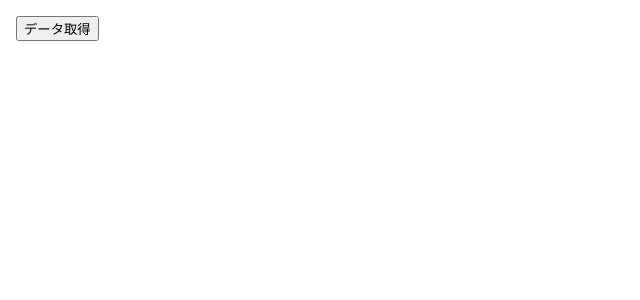
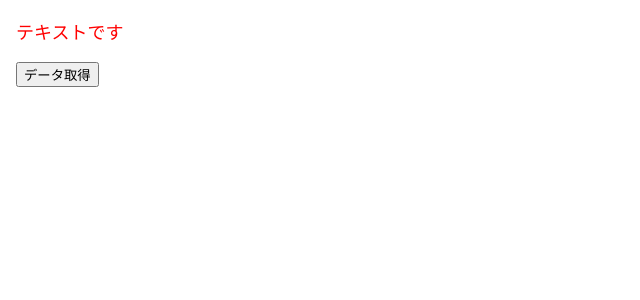
Before and after one commit to tackernao0522/jk-react-typescript-practical, a React (Create React App) app: page / in a window 1280 px wide. Shown: the top 300 px of the page, without its empty margins (0-640 px from the left). Built offline with nearby package versions, Linux system fonts and the light colour scheme.

Commit message:
コンポーネント自体の型定義

```diff
--- a/src/App.tsx
+++ b/src/App.tsx
@@ -3,18 +3,29 @@ import React, { useState } from "react";
 import "./App.css";
 import { Todo } from "./Todo";
 import { TodoType } from "./types/todo";
+import { Text } from "./Text";
 
 function App() {
   const [todos, setTodos] = useState<Array<TodoType>>([]); // 空の配列を初期値にして真っ白な画面にするクリック後はデータ表示される
   const onClickFetchData = () => {
-    axios.get<Array<TodoType>>("https://jsonplaceholder.typicode.com/todos").then(res => {
-      setTodos(res.data);
-    });
+    axios
+      .get<Array<TodoType>>("https://jsonplaceholder.typicode.com/todos")
+      .then(res => {
+        setTodos(res.data);
+      });
   };
   return (
     <div className="App">
+      <Text color="red" fontSize="18px" />
       <button onClick={onClickFetchData}>データ取得</button>
-      {todos.map(todo => <Todo key={todo.id} title={todo.title} userId={todo.userId} completed={todo.completed} />)}
+      {todos.map(todo =>
+        <Todo
+          key={todo.id}
+          title={todo.title}
+          userId={todo.userId}
+          completed={todo.completed}
+        />
+      )}
     </div>
   );
 }
--- /dev/null
+++ b/src/Text.tsx
@@ -0,0 +1,12 @@
+import { VFC } from "react";
+
+type Props = {
+    color: string;
+    fontSize: string;
+};
+
+// FCという型は暗黙的にchildrenを受けられるようになっているのでVFCを使用した方が良い。React ver18からはFCでも暗黙的にchildrenが含まれなくなる
+export const Text: VFC<Props> = (props) => {
+    const { color, fontSize } = props;
+    return <p style={{ color, fontSize }}>テキストです</p>
+}
--- a/src/Todo.tsx
+++ b/src/Todo.tsx
@@ -1,8 +1,9 @@
+import { VFC } from "react";
 import { TodoType } from "./types/todo";
 
-export const Todo = (
+export const Todo: VFC<Omit<TodoType, "id">> = (
   // props: Pick<TodoType, "userId" | "title" | "completed">
-    props: Omit<TodoType, "id">
+    props
 ) => {
     const { title, userId, completed = false } = props; // completedのデフォルト値をfalseにしている
     const completeMark = completed ? "[完]" : "[未]";
```
Also changed, not shown: 1 other file (tests, documents, lock files or other folders).
